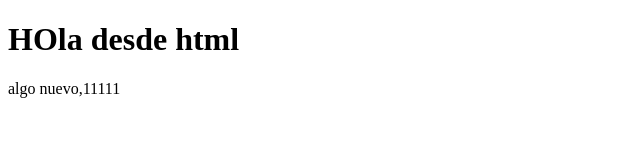
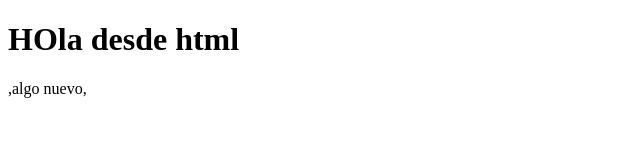
Before and after one commit to OscarEA/ejemplo-git, a plain HTML site: page index.html in a window 1280 px wide. Shown: the full height of the page, 0-640 px from the left. Drawn offline with Linux system fonts and the light colour scheme.

```diff
--- a/index.html
+++ b/index.html
@@ -7,7 +7,7 @@
 </head>
 <body>
     <h1>HOla desde html</h1>
-    <p>algo nuevo,11111</p>
+    <p>,algo nuevo,</p>
 </body>
 
 </html>
```
